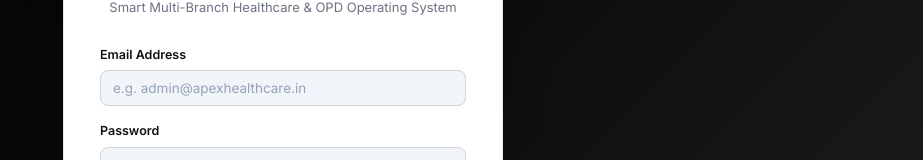
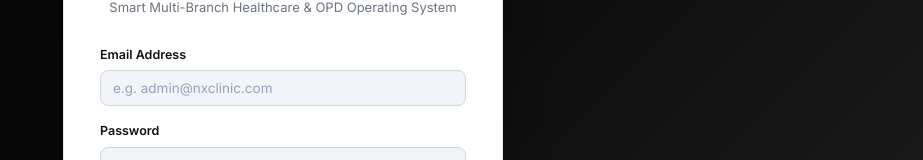
Before and after one commit to Abhishekk0227/NX_Clinic, a React (Vite) app in the folder client/: page /login in a window 1280 px wide. Shown: the part 329-489 px from the top of the page, without its empty margins (357-1280 px from the left). Built offline with nearby package versions, Linux system fonts and the light colour scheme; no server answers.

Commit message:
feat: update default admin login credentials to admin@nxclinic.com

```diff
--- a/client/src/pages/Login.jsx
+++ b/client/src/pages/Login.jsx
@@ -72,7 +72,7 @@ const Login = () => {
               className="form-input"
               value={email}
               onChange={(e) => setEmail(e.target.value)}
-              placeholder="e.g. admin@apexhealthcare.in"
+              placeholder="e.g. admin@nxclinic.com"
             />
           </div>
 
```
